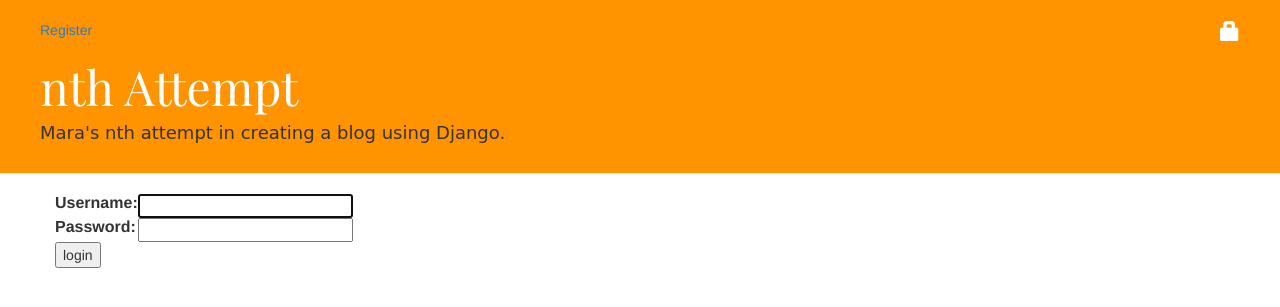
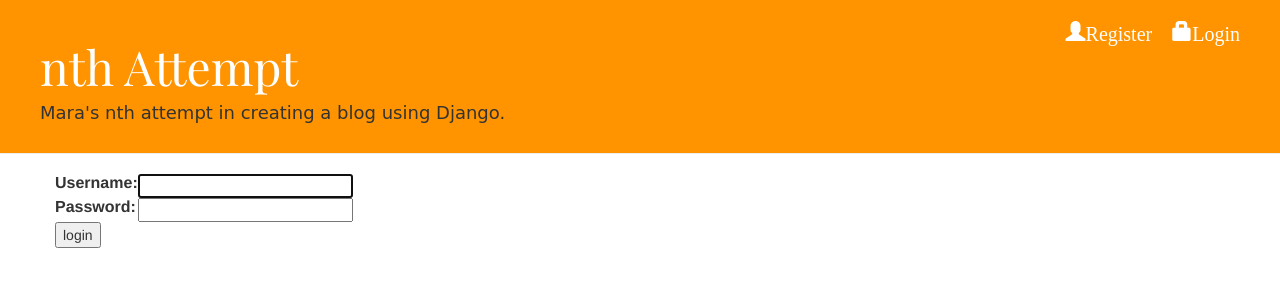
Before and after one commit to maragatchalian/djangoblog, a Django app: page /accounts/login/?next=/post/1/delete/ in a window 1280 px wide. Shown: the top 307 px of the page. Run offline with Django 3.2, Linux system fonts and the light colour scheme; parts of the project's set-up code (start-up, migrations or seed data) failed here and were passed over; some libraries are stand-ins or nearby versions; some web fonts are replaced.

Commit message:
CSS minor update

```diff
--- a/blog/static/css/blog.css
+++ b/blog/static/css/blog.css
@@ -38,7 +38,7 @@ h4 {
 .top-menu, .top-menu:hover, .top-menu:visited {
     color: #ffffff;
     float: right;
-    font-size: 26pt;
+    font-size: 20pt;
     margin-right: 20px;
 }
 
--- a/blog/templates/blog/base.html
+++ b/blog/templates/blog/base.html
@@ -17,10 +17,11 @@
                 <a href="{% url 'post_draft_list' %}" class="top-menu"> <span class="glyphicon glyphicon-edit"></span></a>
                 <a href="{% url 'post_new' %}" class="top-menu"><span class="glyphicon glyphicon-plus"></span></a>
             {% else %}
-                <a href="{% url 'django.contrib.auth.views.login' %}" class="top-menu"><span class="glyphicon glyphicon-lock"></span></a>
+                <a href="{% url 'django.contrib.auth.views.login' %}" class="top-menu"><span class="glyphicon glyphicon-lock">Login</span></a>
+
+                <a href="{% url 'register' %}" class="top-menu"><span class="glyphicon glyphicon-user">Register</span></a>
 
 
-                <a href="{% url 'register' %}">Register</a>
             {% endif %}
 
             <a href="/"><h1> nth Attempt </a></h1>
--- a/blog/templates/registration/registration_form.html
+++ b/blog/templates/registration/registration_form.html
@@ -2,6 +2,10 @@
 
 {% block content %}
 	<h4>Registration</h4>
+
+	{% if form.errors %}
+		<p>Something went wrong. Please try again.</p>
+	{% endif %}
 
     <form method="post" action="{% url 'blog.views.register' %}">
 
```
